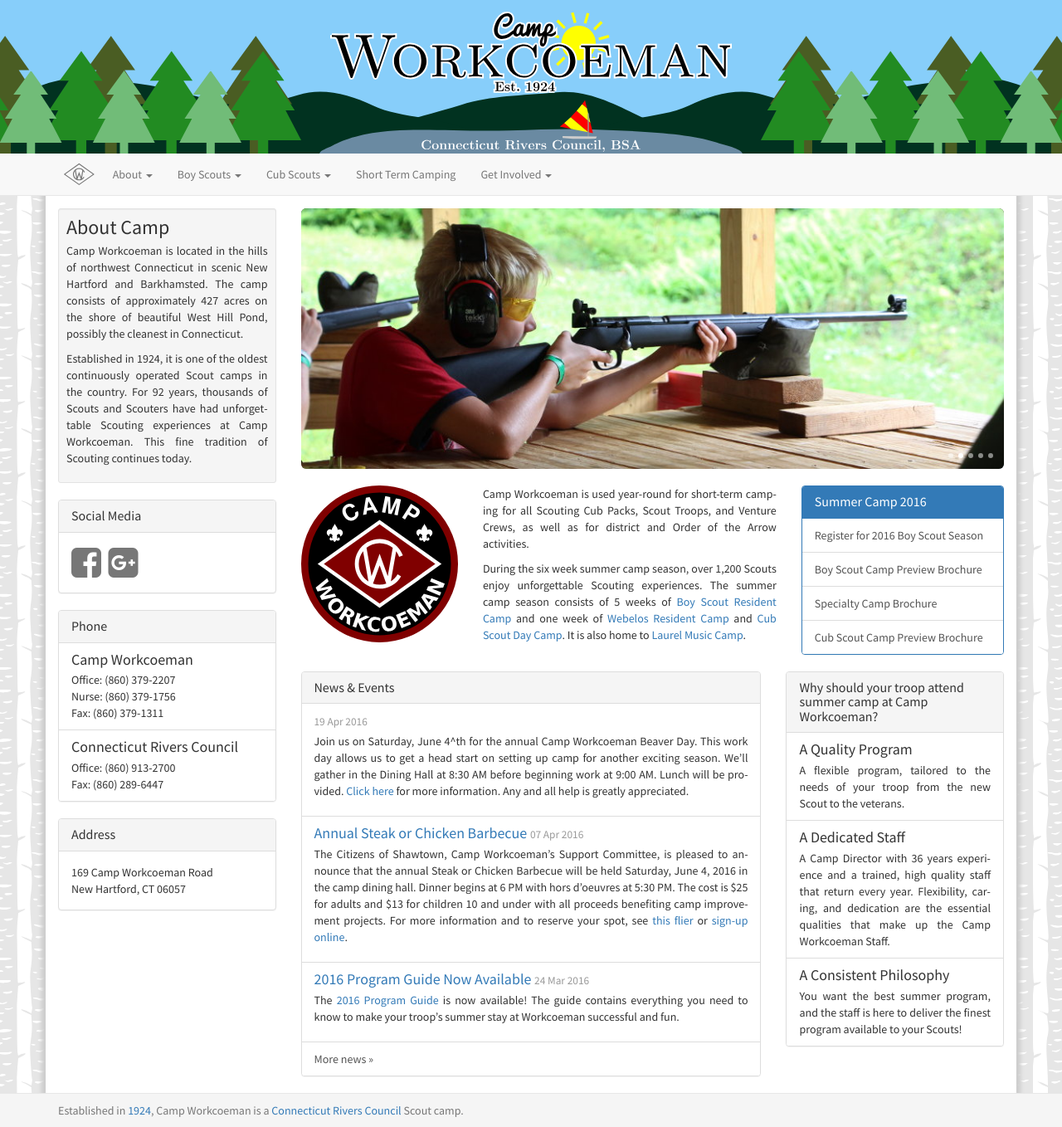
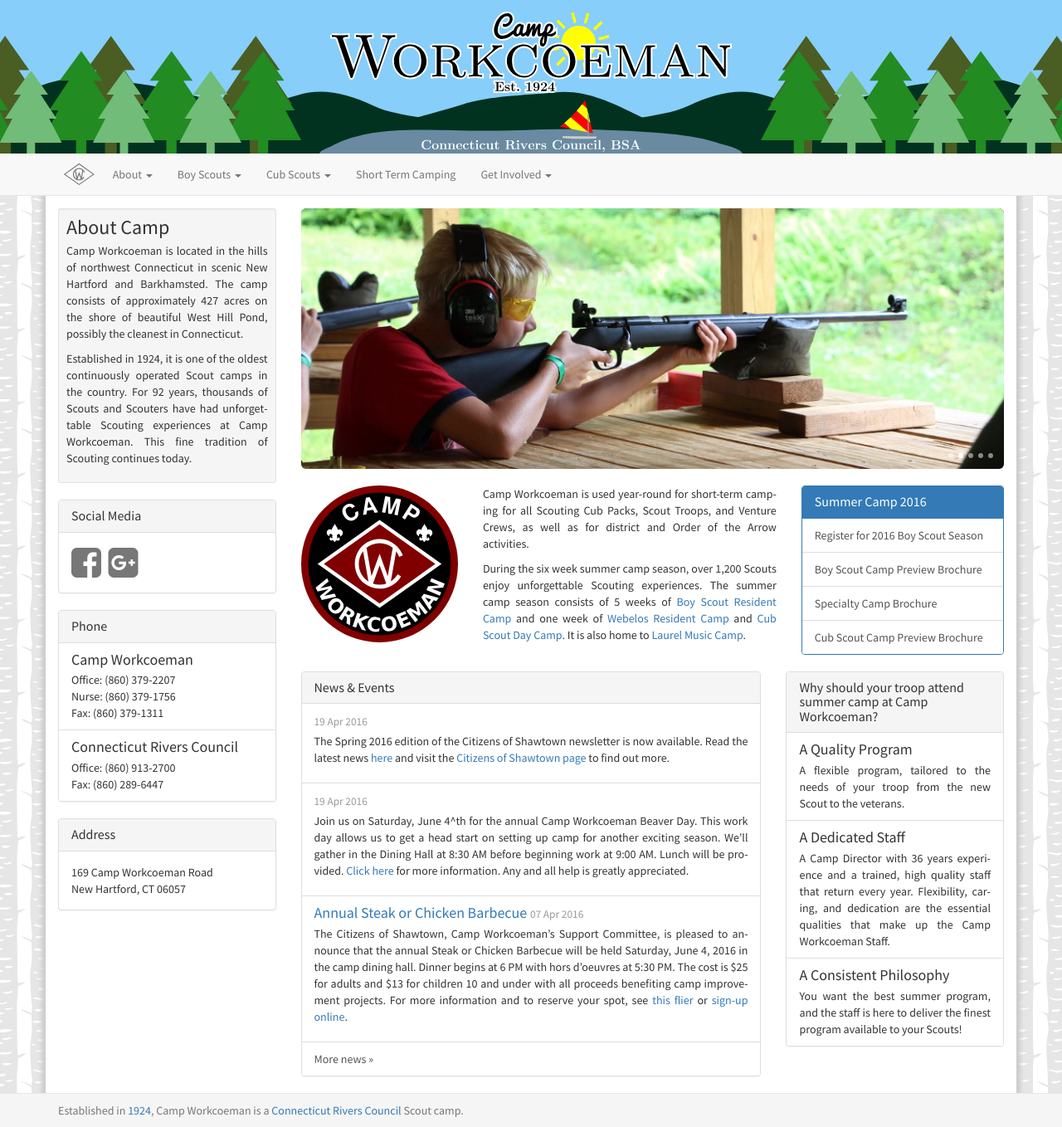
Before and after one commit to campworkcoeman/campworkcoeman.org, a Jekyll site: the page built from index.html, in a window 1280 px wide. Shown: the whole page at 83% size. Built offline with Jekyll 4.4.1, drawn with Linux system fonts in a browser that asks for light colours; nearby versions of some CDN libraries; Markdown is read by kramdown in place of the engine named in the settings.

Commit message:
Added Shawtown newsletter.

```diff
--- /dev/null
+++ b/about/news/_posts/2016-04-19-shawtown-newsletter-spring-2016.md
@@ -0,0 +1,7 @@
+---
+published: true
+layout: news-item
+title: Reminder: Citizens of Shawtown Newsletter &mdash; Spring 2016
+---
+
+The Spring 2016 edition of the Citizens of Shawtown newsletter is now available. Read the latest news [here]({{ site.url }}/pdf/2016/shawtown-spring-2016.pdf) and visit the [Citizens of Shawtown page]({{ site.url }}/get-involved/citizens-of-shawtown.pdf) to find out more.
--- a/get-involved/citizens-of-shawtown.md
+++ b/get-involved/citizens-of-shawtown/index.md
@@ -30,6 +30,14 @@
 The Citizens also fund projects from fund-raisers such as an annual Steak and
 Chicken Dinner! We do not collect dues from the membership.
 
+## Newsletter
+
+The Citizens of Shawtown periodically publishes a newsletter updating its members about the organization's activities and about happenings at camp. The newsletter is sent to members and posted on the camp website.
+
+> %list-group%
+> <a href="{{ site.url }}/pdf/2016/shawtown-spring-2016.pdf" class="list-group-item">Spring 2016 Newsletter</a>
+> <a href="{{ site.url }}/get-involved/citizens-of-shawtown/archive/" class="list-group-item">Newsletter Archive</a>
+
 ## How do I join?
 
 You can become a member of the Citizens of Shawtown by contacting the group's
```
Also changed, not shown: _layouts/citizens-of-shawtown.html (added, +27 -0 lines), get-involved/archive.md (added, +11 -0 lines), get-involved/citizens-of-shawtown/archive.md (added, +9 -0 lines), 1 other file.
